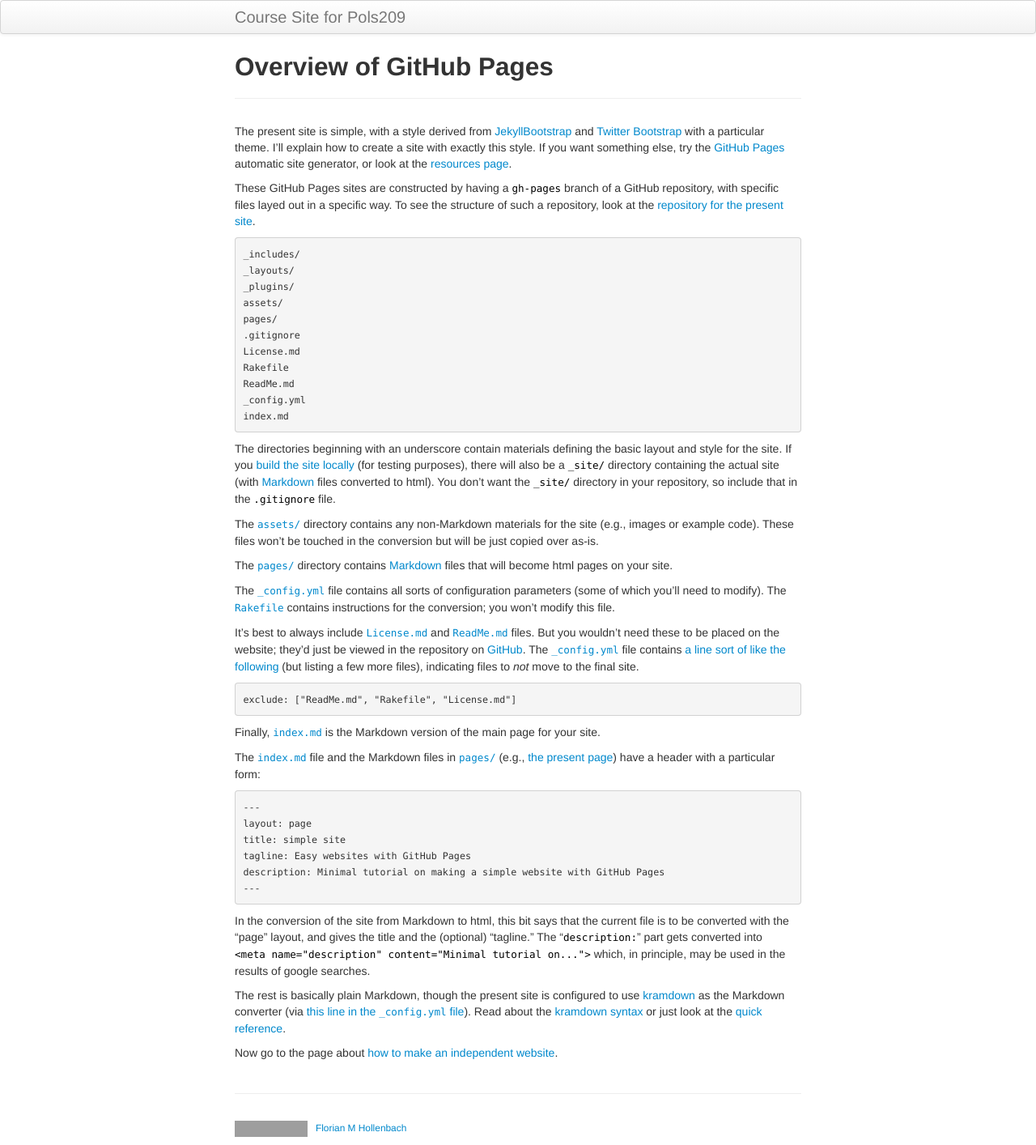
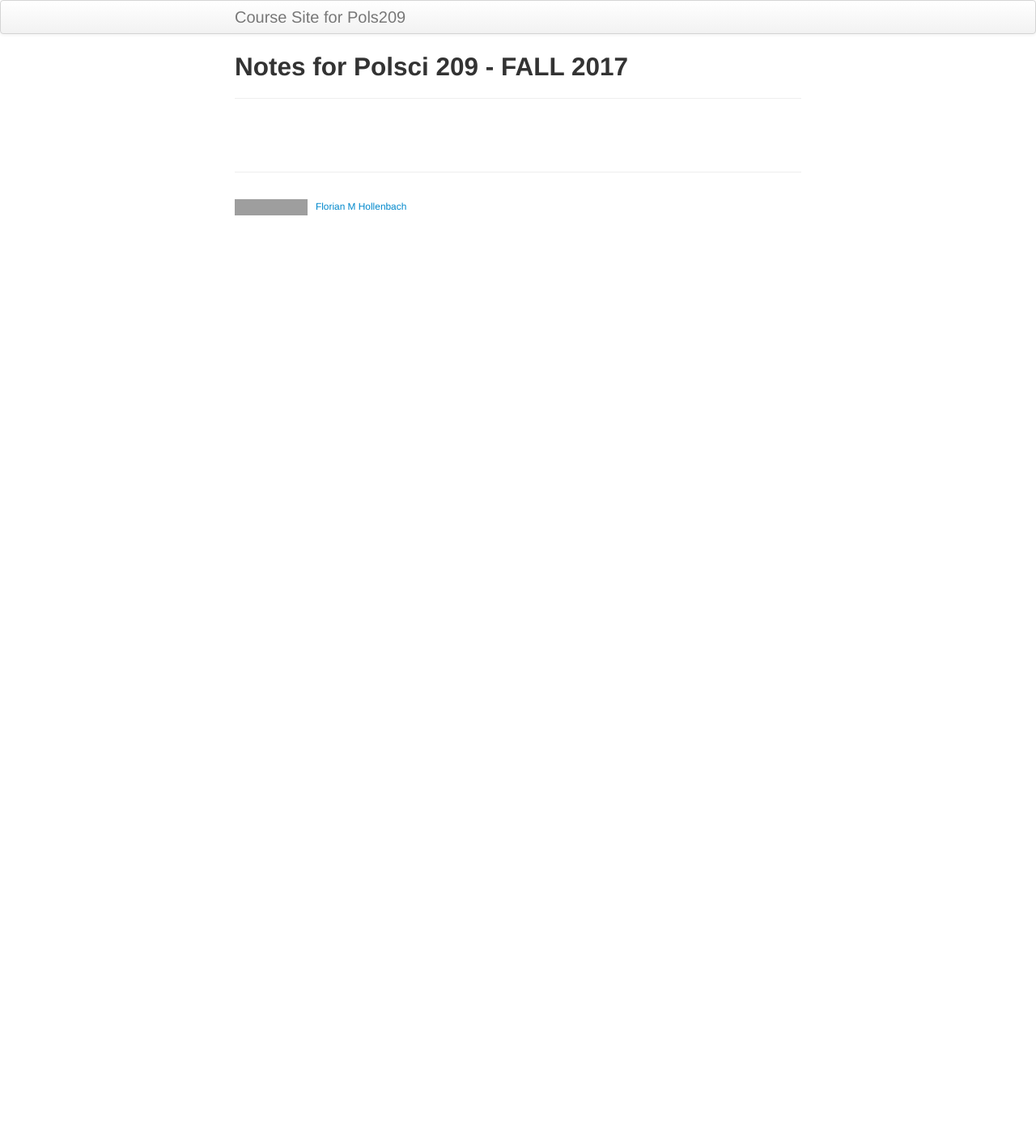
Before and after one commit to fhollenbach/course_page209, a Jekyll site: the page built from pages/notes.md, in a window 1280 px wide. Shown: the whole page at 81% size. Built offline with Jekyll 4.4.1, drawn with Linux system fonts in a browser that asks for light colours; after the commit the page ends 900 px from its top, so only the background shows below that; grey boxes are pictures that could not be loaded.

Commit message:
edit syllaschedule4

```diff
--- a/pages/notes.md
+++ b/pages/notes.md
@@ -1,107 +1,5 @@
 ---
 layout: page
-title: Overview of GitHub Pages
-description: Overview of construction of a website with GitHub Pages
+title: Notes for Polsci 209 - FALL 2017
+description: Notes will be posted here
 ---
-
-The present site is simple, with a style derived from
-[JekyllBootstrap](https://jekyllbootstrap.com/) and
-[Twitter Bootstrap](https://getbootstrap.com) with a particular
-theme. I'll explain how to create a site with exactly this style. If
-you want something else, try the
-[GitHub Pages](https://pages.github.com) automatic site generator, or
-look at the [resources page](pages/resources.html).
-
-These GitHub Pages sites are constructed by having a `gh-pages` branch
-of a GitHub repository, with specific files layed out in a specific
-way. To see the structure of such a repository, look at the
-[repository for the present site](https://github.com/kbroman/simple_site).
-
-    _includes/
-    _layouts/
-    _plugins/
-    assets/
-    pages/
-    .gitignore
-    License.md
-    Rakefile
-    ReadMe.md
-    _config.yml
-    index.md
-
-The directories beginning with an underscore contain materials
-defining the basic layout and style for the site. If you
-[build the site locally](pages/local_test.html) (for testing
-purposes), there will also be a `_site/` directory containing the
-actual site (with
-[Markdown](https://daringfireball.net/projects/markdown/) files
-converted to html). You don't want the `_site/` directory in your
-repository, so include that in the `.gitignore` file.
-
-The
-[`assets/`](https://github.com/kbroman/simple_site/tree/gh-pages/assets)
-directory contains any non-Markdown materials for the site (e.g.,
-images or example code). These files won't be touched in the
-conversion but will be just copied over as-is.
-
-The
-[`pages/`](https://github.com/kbroman/simple_site/tree/gh-pages/pages)
-directory contains
-[Markdown](https://daringfireball.net/projects/markdown/) files that
-will become html pages on your site.
-
-The
-[`_config.yml`](https://github.com/kbroman/simple_site/blob/gh-pages/_config.yml)
-file contains all sorts of configuration parameters (some of which
-you'll need to modify). The [`Rakefile`](https://github.com/kbroman/simple_site/blob/gh-pages/Rakefile) contains instructions for
-the conversion; you won't modify this file.
-
-It's best to always include
-[`License.md`](https://github.com/kbroman/simple_site/tree/gh-pages/License.md)
-and
-[`ReadMe.md`](https://github.com/kbroman/simple_site/tree/gh-pages/ReadMe.md)
-files. But you wouldn't need these to be placed on the website; they'd
-just be viewed in the repository on [GitHub](https://github.com). The
-[`_config.yml`](https://github.com/kbroman/simple_site/tree/gh-pages/_config.yml)
-file contains
-[a line sort of like the following](https://github.com/kbroman/simple_site/blob/gh-pages/_config.yml#L5)
-(but listing a few more files), indicating files to _not_ move to the
-final site.
-
-    exclude: ["ReadMe.md", "Rakefile", "License.md"]
-
-Finally,
-[`index.md`](https://raw.githubusercontent.com/kbroman/simple_site/gh-pages/index.md)
-is the Markdown version of the main page for your site.
-
-The
-[`index.md`](https://raw.githubusercontent.com/kbroman/simple_site/gh-pages/index.md)
-file and the Markdown files in
-[`pages/`](https://github.com/kbroman/simple_site/blob/gh-pages/pages)
-(e.g.,
-[the present page](https://raw.githubusercontent.com/kbroman/simple_site/gh-pages/pages/overview.md))
-have a header with a particular form:
-
-    ---
-    layout: page
-    title: simple site
-    tagline: Easy websites with GitHub Pages
-    description: Minimal tutorial on making a simple website with GitHub Pages
-    ---
-
-In the conversion of the site from Markdown to html, this bit says
-that the current file is to be converted with the &ldquo;page&rdquo;
-layout, and gives the title and the (optional) &ldquo;tagline.&rdquo;
-The "`description:`" part gets converted into
-`<meta name="description" content="Minimal tutorial on...">`
-which, in principle, may be used in the results of google searches.
-
-The rest is basically plain Markdown, though the present site is
-configured to use [kramdown](https://kramdown.gettalong.org/) as the
-Markdown converter (via
-[this line in the `_config.yml` file](https://github.com/kbroman/simple_site/blob/gh-pages/_config.yml#L23)).
-Read about the [kramdown syntax](https://kramdown.gettalong.org/syntax.html)
-or just look at the
-[quick reference](https://kramdown.gettalong.org/quickref.html).
-
-Now go to the page about [how to make an independent website](independent_site.html).
```
Also changed, not shown: pages/homework.md (+2 -57 lines), pages/schedule.md (added, +309 -0 lines), pages/syllabus.md (+6 -6 lines).
